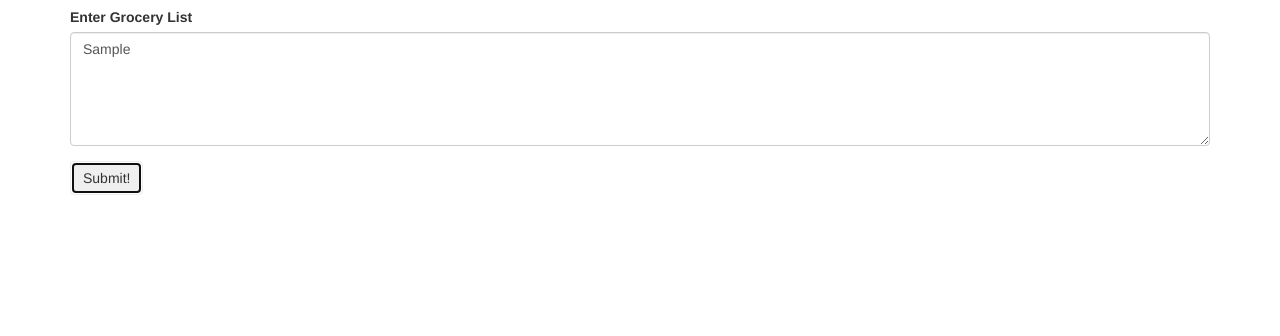
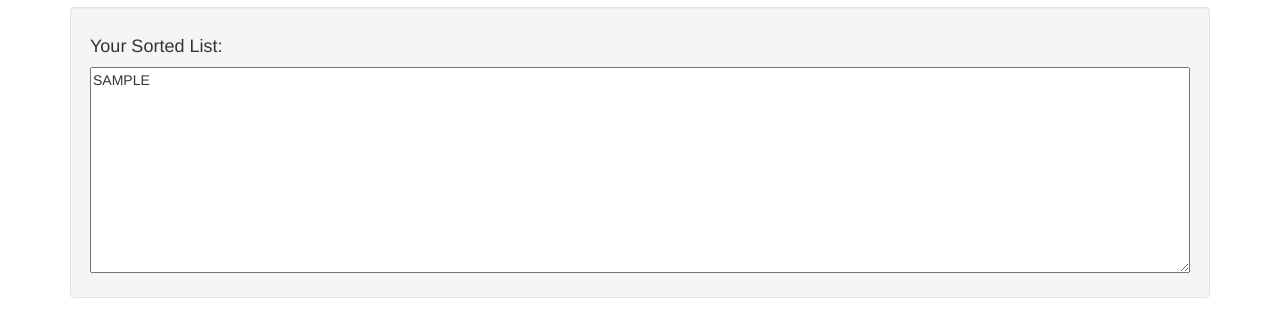
Before and after one commit to bseaver/grocery-list, a plain HTML site: page index.html in a window 1280 px wide. Both pictures are taken after typing "Sample" into the empty fields and a click on the button "Submit!". Shown: the part 56-392 px from the top of the page. Drawn offline with Linux system fonts and the light colour scheme.

Commit message:
complete sorting and upper casing and do slide up animation of result

```diff
--- a/css/styles.css
+++ b/css/styles.css
@@ -1,2 +1,7 @@
-/* No additional styling at present!
-** Just using Bootstrap rows and columns */
+.well>textarea {
+  width: 100%;
+}
+
+#outputSection {
+  display: none;
+}
--- a/index.html
+++ b/index.html
@@ -11,19 +11,21 @@
   <body>
     <div class="container">
       <h2>Enter List of Groceries for Sorted Checklist</h2>
-
-        <form>
+        <div id="inputSection" class="well">
+          <form id="inputForm">
             <div class="form-group">
               <label for="inputGroceries">Enter Grocery List</label>
-            <textarea id="inputGroceries" class="form-control" rows="5" placeholder="Your list"></textarea>
+              <textarea id="inputGroceries" class="form-control" rows="10" placeholder="Your list"></textarea>
             </div>
             <button type="submit" class="btn">
               Submit!
             </button>
           </form>
+        </div>
 
-        <div class="well hidden">
+        <div id="outputSection" class="well">
           <h4>Your Sorted List:</h4>
+          <textarea id="outputGroceries" rows="10"></textarea>
         </div>
 
     </div>
--- a/js/scripts.js
+++ b/js/scripts.js
@@ -2,9 +2,22 @@ $(document).ready(function() {
 
 
   $("form").submit(function(event) {
-
     // Prevent page from refreshing
     event.preventDefault();
+
+    // Put input into upperCase, then split on line feeds, then filter out blanks
+    var uCGroceries = $("#inputGroceries").val().toUpperCase().split("\n").filter(function(entry) {
+      return /\S/.test(entry);
+    }).sort();
+
+    // Join back together with line feeds
+    $("#outputGroceries").text( uCGroceries.join("\n") );
+
+    // Hide input and show output
+    $("#inputSection").slideToggle();
+    $("#outputSection").slideToggle();
+
+
   }); // End form submit
 
 }); // End Document Ready JavaScript
```
Lines whose indentation alone changed are shown as unchanged.
